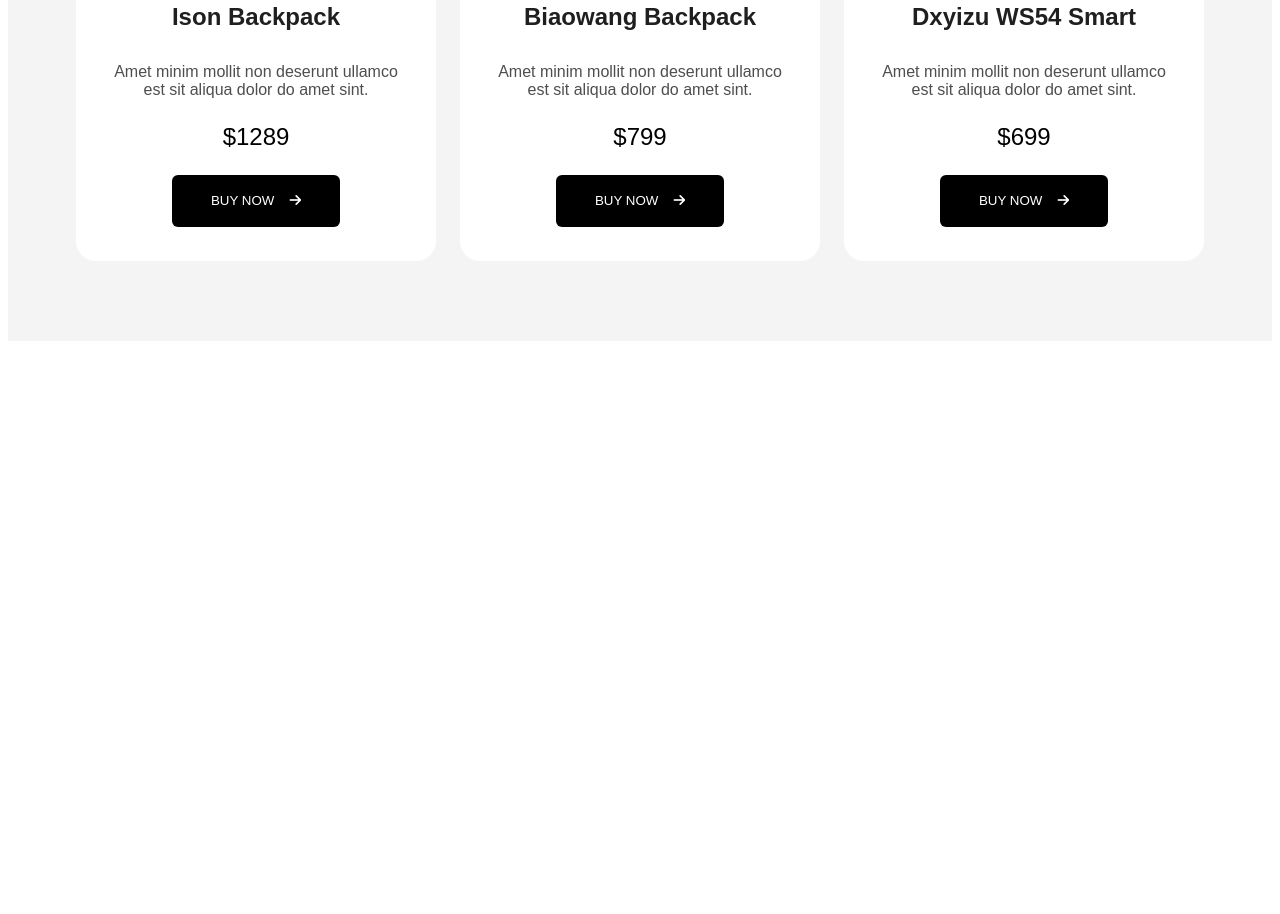
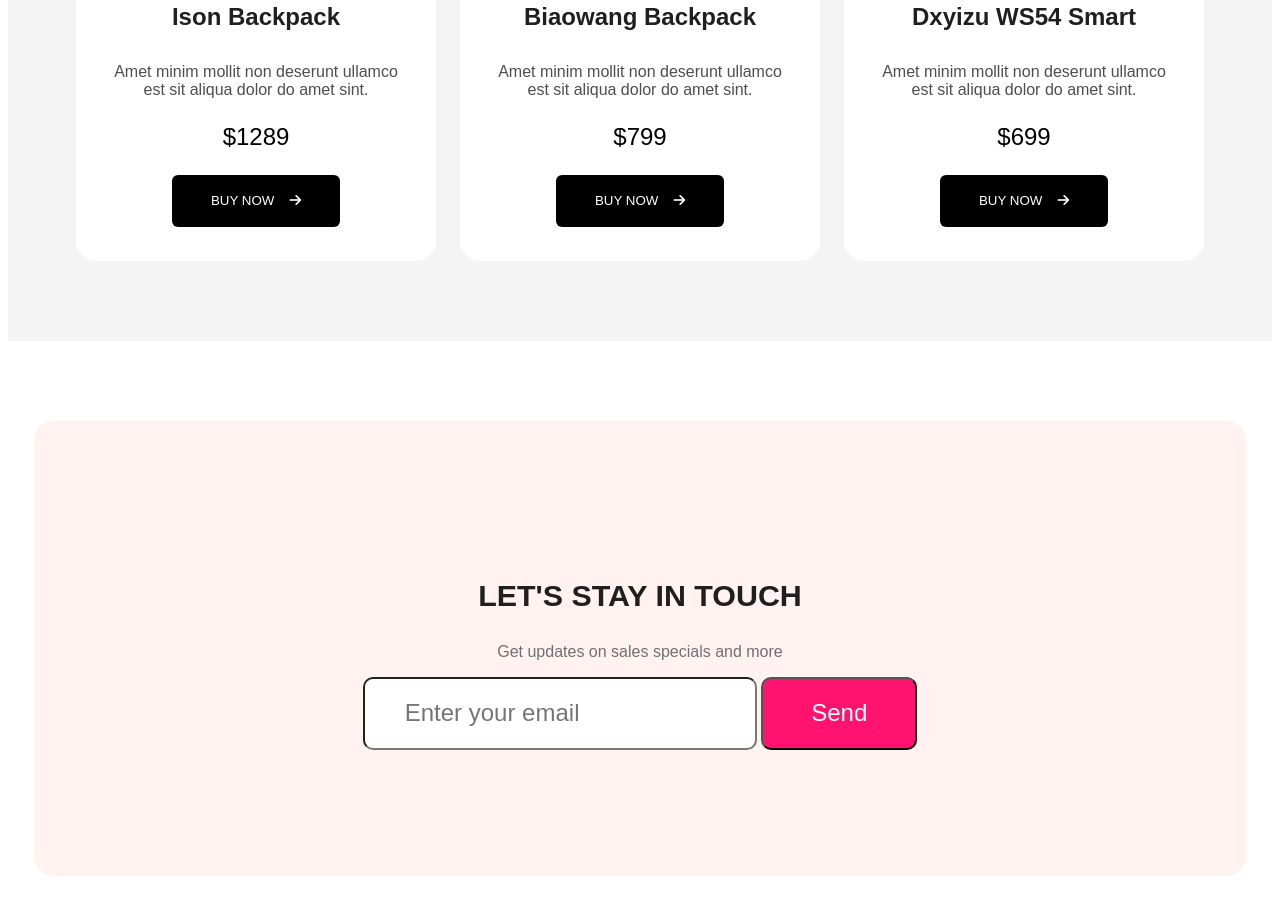
Before and after one commit to Yeasin920/Ecommerce.Website, a plain HTML site: page index.html in a window 1280 px wide. Shown: the part 2100-3014 px from the top of the page. Before the commit the page ends 2481 px from the top, so only its background shows below. Drawn offline with Linux system fonts and the light colour scheme.

Commit message:
added footer-section

```diff
--- a/index.html
+++ b/index.html
@@ -148,5 +148,16 @@
         <!--pause-->
         </div>
     </main>
+    <!--footer-contaimer-->
+    <footer>
+        <div class="footer-section">
+            <div class="footer-container">
+             <h3 class="footer-title">LET'S STAY IN TOUCH</h3>
+             <p class="special">Get updates on sales specials and more</p>
+             <input type="email" name="" id="input-email" placeholder="Enter your email">
+             <button type="button" class="send-btn FF136F">Send</button>
+             </div>
+        </div>
+    </footer>
 </body>
 </html>
--- a/style.css
+++ b/style.css
@@ -225,3 +225,43 @@ ul{
     #bag-2nd{
        margin-bottom: 80px;
     }
+    /*footer-section*/
+    .footer-section{
+    background-color: #FFF2F1;
+    max-width: 1212px;height: 455px;
+    display: flex;
+    justify-items: center;
+    text-align: center;
+    align-items: center;
+    margin: 80px auto;
+    border-radius: 20px;
+
+    }
+    .footer-title{
+        font-size: 1.9rem;
+        font-weight: 600;
+        color: #1f1f1f;
+    }
+    .special{
+        color: #707070;
+        font-weight: 500;
+    }
+    #input-email{
+        font-size: 1.5rem;
+        border-radius: 10px;
+        padding: 18px 40px;
+        max-width: 526px;
+        height: 73px;
+    }
+    .send-btn{
+         font-size: 1.5rem;
+         font-weight: 500;
+         color: #ffffff;
+        border-radius: 10px;
+        padding: 18px 48px;
+        max-width: 157px;
+        height: 73px;
+    }
+    .footer-container{
+        margin: auto;
+    }
```
